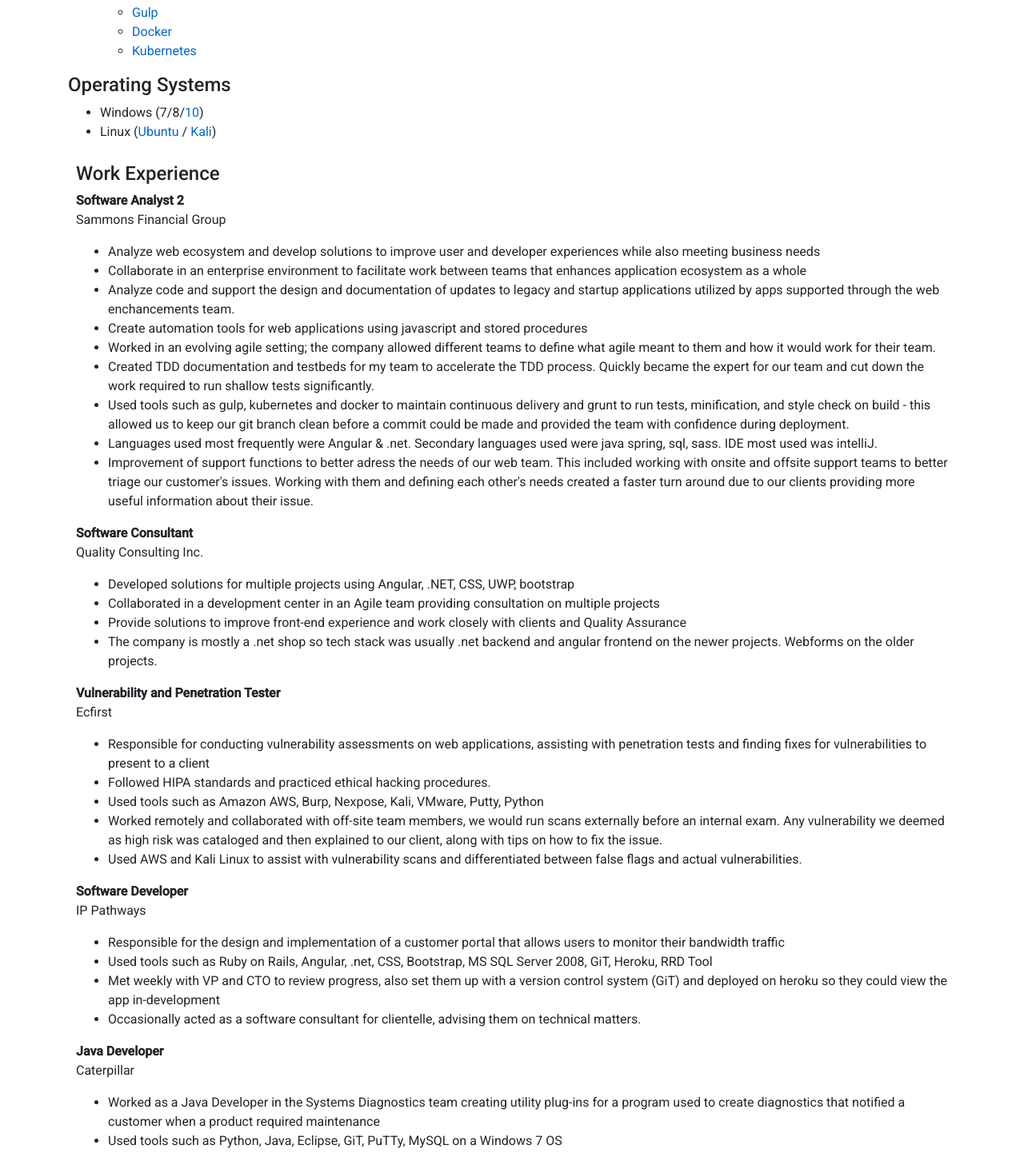
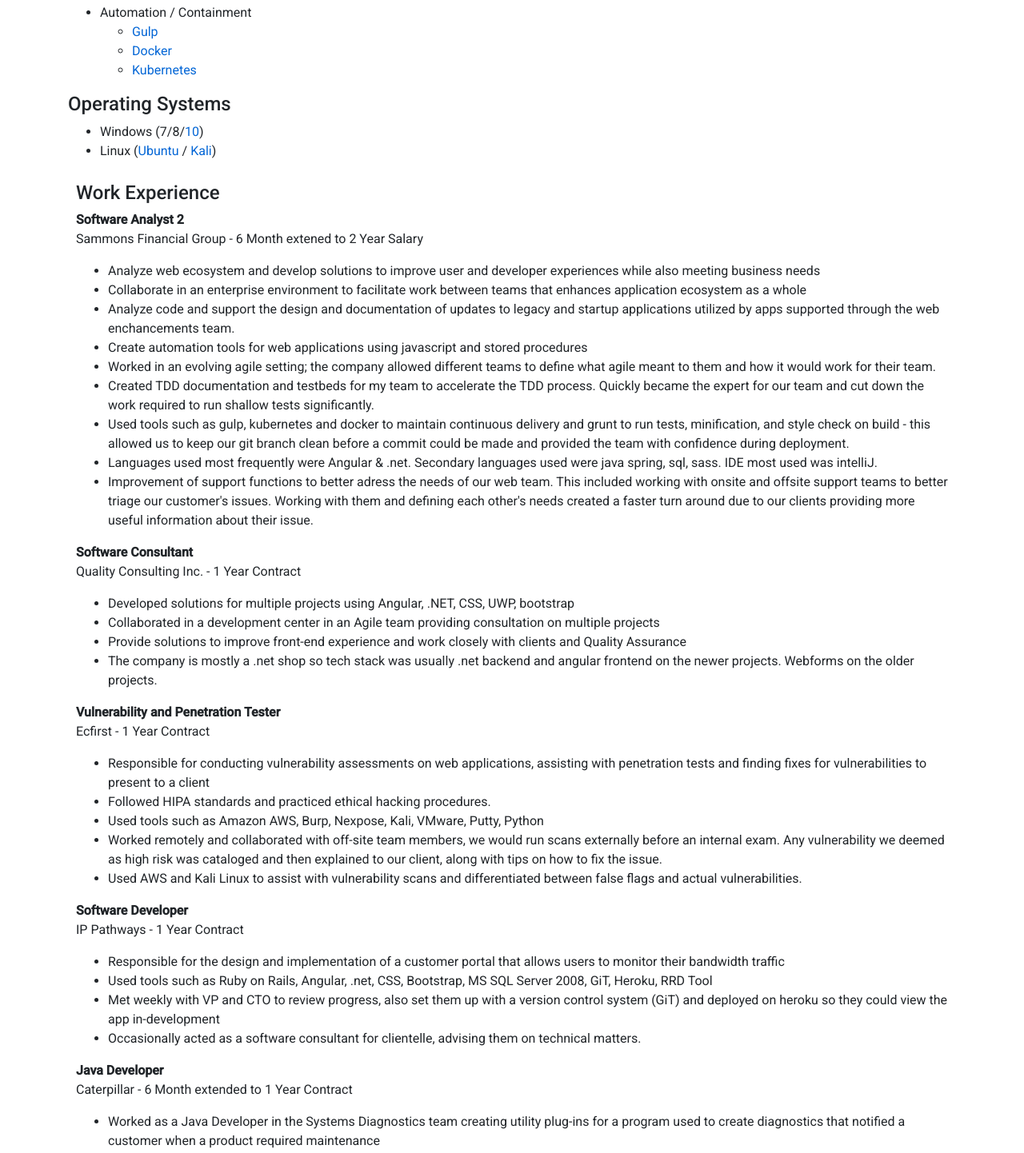
Before and after one commit to joshplow/Josh-Plowman-Resume, an Angular app in the folder JoshPlowmanResume/ClientApp/: page /resume in a window 1280 px wide. Shown: the part 1338-2780 px from the top of the page at 80% size. Built offline with nearby package versions, Linux system fonts and the light colour scheme.

Commit message:
added picture responsiveness, added download link to simple-resume html, added length of contract to simple-resume html, created responsive-resume component

```diff
--- a/JoshPlowmanResume/ClientApp/src/app/app.module.ts
+++ b/JoshPlowmanResume/ClientApp/src/app/app.module.ts
@@ -12,6 +12,7 @@
 import { SimpleResumeComponent } from './simple-resume/simple-resume.component';
 import { BrowserAnimationsModule } from '@angular/platform-browser/animations';
 import { MatCardModule } from '@angular/material/card';
+import { ResponsiveResumeComponent } from './responsive-resume/responsive-resume.component';
 
 @NgModule({
   declarations: [
@@ -20,7 +21,8 @@
     HomeComponent,
     CounterComponent,
     FetchDataComponent,
-    SimpleResumeComponent
+    SimpleResumeComponent,
+    ResponsiveResumeComponent
   ],
   imports: [
     BrowserModule.withServerTransition({ appId: 'ng-cli-universal' }),
--- a/JoshPlowmanResume/ClientApp/src/app/home/home.component.html
+++ b/JoshPlowmanResume/ClientApp/src/app/home/home.component.html
@@ -14,6 +14,7 @@
 
   <div class="text-center">
     <img src="https://previews.dropbox.com/p/thumb/AAsw1lafSQ1g_tc1RosC49bvdJiyHa1QbrrYBzODEjVyRlrLhzPEEh5-qVcaPCkwkCBhGDx6uE3THrxxVavyd7rO8rXyLqBhbJSEw-nFSVZXkjA4dBShOYtNBizgBbHt9kdNM7UcVFy_pAygCZ0DLl4650nQqK6P_SAk-eep7SCDRMiKH7lFQwwPbQbKHufzYe1CUAHC7HG90DybdX_t5DabA-f7O4fZUZVfuTcT32zZIELgfYH3SmaG2YefQP-MZDdOvUTci3zItPWC-fTIIiG6fIRN5kqnpfFK-FvIy3M2Z7dl074FqA7_tDrjCdMjG7K0-uiqSRWbMmof_V5AiO0V/p.jpeg?fv_content=true&size_mode=5"
+         url="https://previews.dropbox.com/p/thumb/AAsw1lafSQ1g_tc1RosC49bvdJiyHa1QbrrYBzODEjVyRlrLhzPEEh5-qVcaPCkwkCBhGDx6uE3THrxxVavyd7rO8rXyLqBhbJSEw-nFSVZXkjA4dBShOYtNBizgBbHt9kdNM7UcVFy_pAygCZ0DLl4650nQqK6P_SAk-eep7SCDRMiKH7lFQwwPbQbKHufzYe1CUAHC7HG90DybdX_t5DabA-f7O4fZUZVfuTcT32zZIELgfYH3SmaG2YefQP-MZDdOvUTci3zItPWC-fTIIiG6fIRN5kqnpfFK-FvIy3M2Z7dl074FqA7_tDrjCdMjG7K0-uiqSRWbMmof_V5AiO0V/p.jpeg?fv_content=true&size_mode=5"
          height="400"
          width="300"
          alt="my face"
@@ -23,12 +24,12 @@
     <div class="stackUsed" style="padding:15px;">
       The app uses the following stack.
       <br />
-      <ul>
-        <li><a href='https://get.asp.net/'>ASP.NET Core</a> and <a href='https://msdn.microsoft.com/en-us/library/67ef8sbd.aspx'>C#</a> for cross-platform server-side code</li>
-        <li><a href='https://angular.io/'>Angular</a> and <a href='http://www.typescriptlang.org/'>TypeScript</a> for client-side code</li>
-        <li><a href='http://getbootstrap.com/'>Bootstrap</a> and <a href="https://material.io/design/">Material Design</a> for layout and styling</li>
-        <li>Github and Azure for CI/CD</li>
-      </ul>
+      <div class="text-center">
+        <a href='https://get.asp.net/'>ASP.NET Core</a> and <a href='https://msdn.microsoft.com/en-us/library/67ef8sbd.aspx'>C#</a> for cross-platform server-side code<br />
+        <a href='https://angular.io/'>Angular</a> and <a href='http://www.typescriptlang.org/'>TypeScript</a> for client-side code<br />
+        <a href='http://getbootstrap.com/'>Bootstrap</a> and <a href="https://material.io/design/">Material Design</a> for layout and styling<br />
+        Github and Azure for CI/CD
+      </div>
     </div>
 
 </div>
--- /dev/null
+++ b/JoshPlowmanResume/ClientApp/src/app/responsive-resume/responsive-resume.component.html
@@ -0,0 +1 @@
+<p>responsive-resume works!</p>
--- /dev/null
+++ b/JoshPlowmanResume/ClientApp/src/app/responsive-resume/responsive-resume.component.ts
@@ -0,0 +1,15 @@
+import { Component, OnInit } from '@angular/core';
+
+@Component({
+  selector: 'app-responsive-resume',
+  templateUrl: './responsive-resume.component.html',
+  styleUrls: ['./responsive-resume.component.css']
+})
+export class ResponsiveResumeComponent implements OnInit {
+
+  constructor() { }
+
+  ngOnInit() {
+  }
+
+}
--- a/JoshPlowmanResume/ClientApp/src/app/simple-resume/simple-resume.component.html
+++ b/JoshPlowmanResume/ClientApp/src/app/simple-resume/simple-resume.component.html
@@ -1,3 +1,6 @@
+<div class="text-right">
+  <a href="https://www.dropbox.com/s/kqrtsr4mgnkh8yr/Josh_Plowman_Resume_2019.odt?dl=1" download="Josh Plowman Resume.txt">Download</a>
+</div>
 <div class="text-center">
   <h1>Joshua Plowman</h1>
   <h4>(515) 778-5156</h4>
@@ -27,7 +30,6 @@
       Programming
     </h5>
     <ul>
-
       <li>
         <a href='https://www.javascript.com/'>Javascript</a>
         <ul>
@@ -205,7 +207,7 @@
       <p>
         <b>Software Analyst 2 </b>
         <br />
-        Sammons Financial Group
+        Sammons Financial Group - 6 Month extened to 2 Year Salary
       </p>
       <ul>
         <li>
@@ -242,7 +244,7 @@
       <p>
         <b>Software Consultant</b>
         <br />
-        Quality Consulting Inc.
+        Quality Consulting Inc. - 1 Year Contract
       </p>
       <ul>
         <li>
@@ -264,7 +266,7 @@
       <p>
         <b>Vulnerability and Penetration Tester</b>
         <br />
-        Ecfirst
+        Ecfirst - 1 Year Contract
       </p>
       <ul>
         <li>
@@ -289,7 +291,7 @@
       <p>
         <b>Software Developer</b>
         <br />
-        IP Pathways
+        IP Pathways - 1 Year Contract
       </p>
       <ul>
         <li>
@@ -311,7 +313,7 @@
       <p>
         <b>Java Developer</b>
         <br />
-        Caterpillar
+        Caterpillar - 6 Month extended to 1 Year Contract
       </p>
       <ul>
         <li>
```
Also changed, not shown: JoshPlowmanResume/ClientApp/src/app/responsive-resume/responsive-resume.component.css (added), 1 other file (tests, documents, lock files or other folders).
